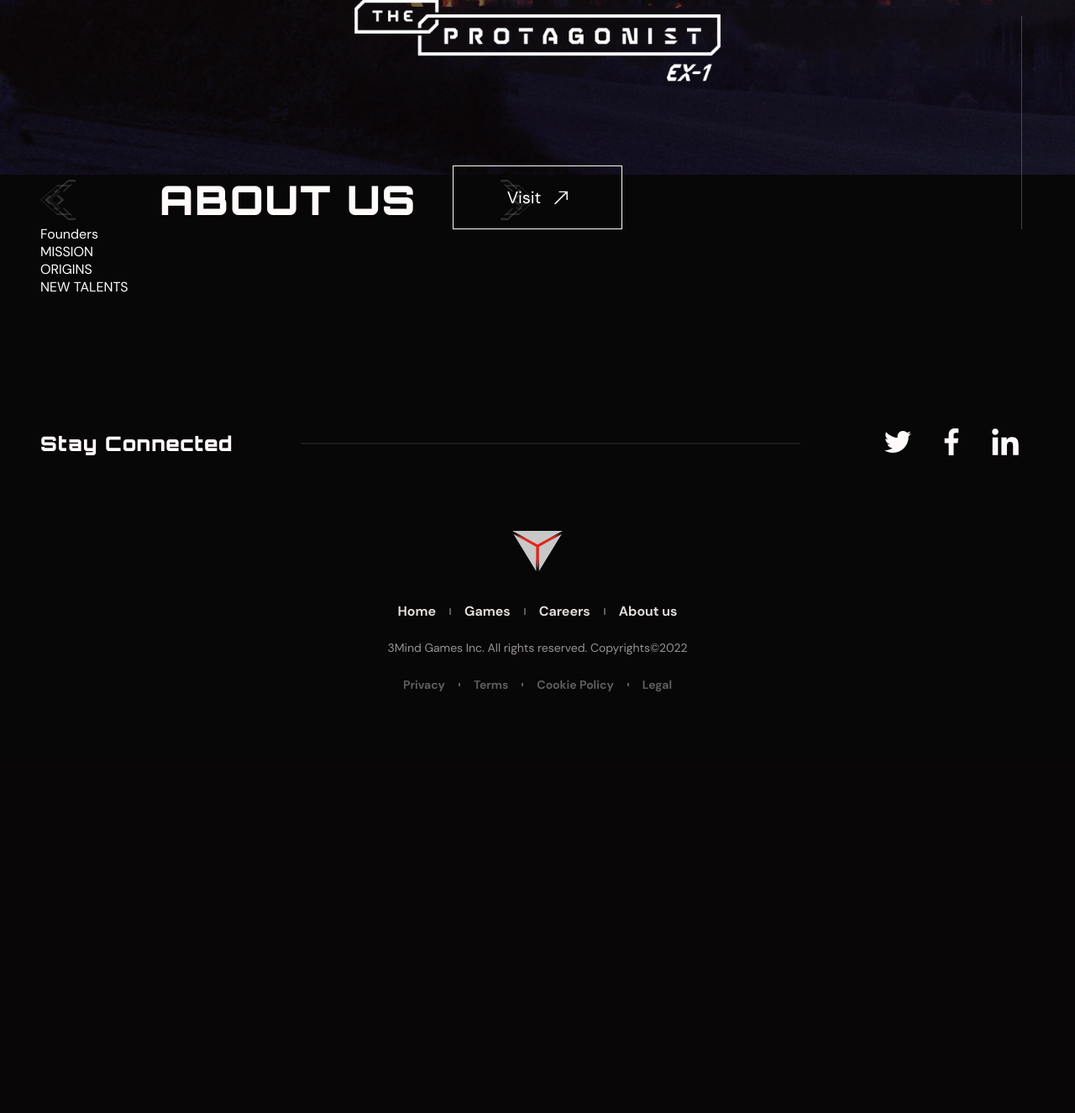
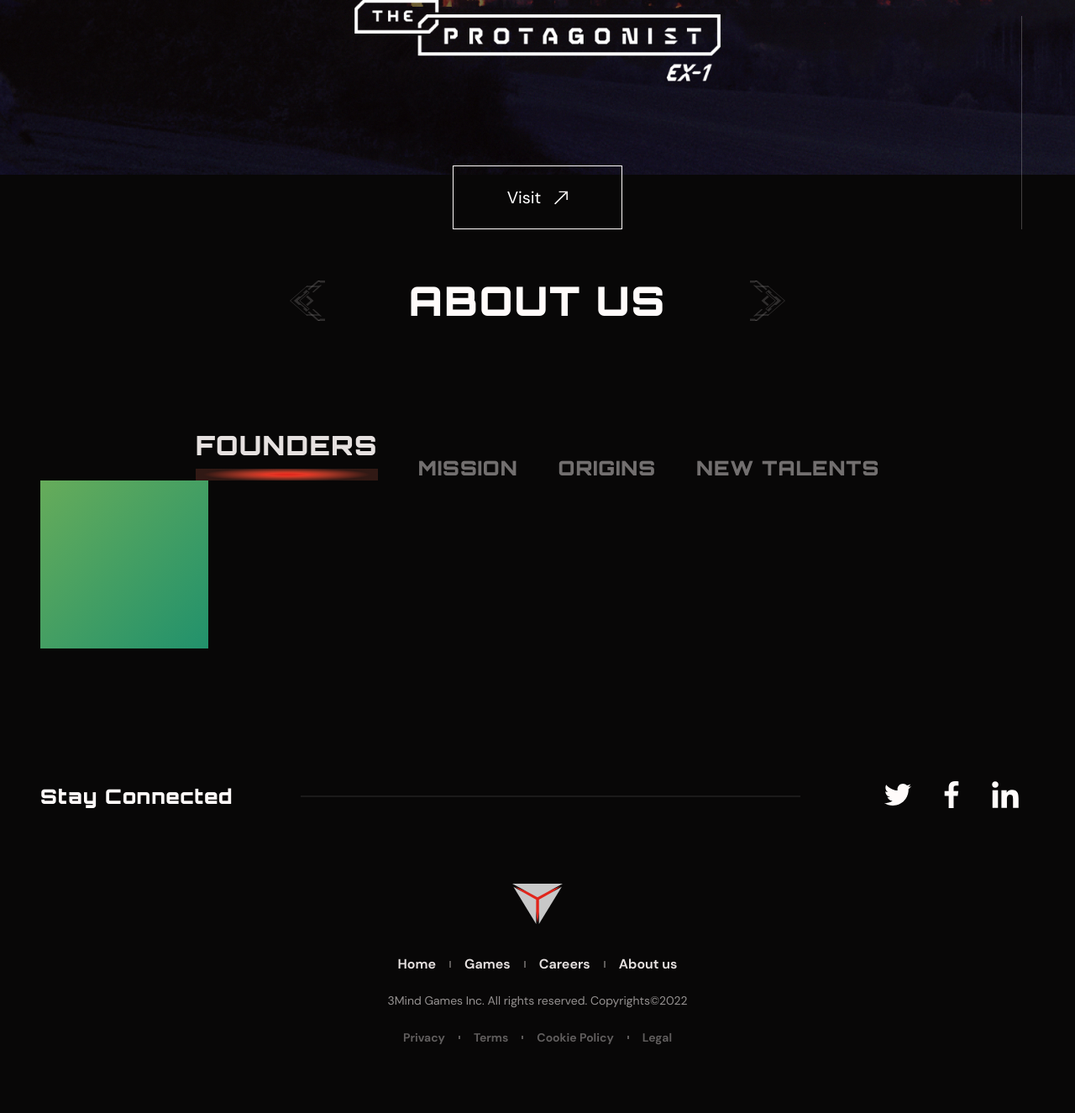
Before and after one commit to altersoft-digital/3mindgames, a PHP site: page / in a window 1280 px wide. Shown: the part 592-1917 px from the top of the page at 84% size. Before the commit the page ends 1416 px from the top, so only its background shows below. Run offline with PHP 8.4, Linux system fonts and the light colour scheme.

Commit message:
dgs
sdfs

```diff
--- a/assets/css/styles.css
+++ b/assets/css/styles.css
@@ -136,6 +136,18 @@
 }
 
 /******************************SECTION ABOUT US STYLES**************************/
+.section-about-us {
+  margin-top: 120px;
+}
+
+.section-about-us__header {
+  display: flex;
+  flex-direction: column;
+  align-items: center;
+  justify-content: center;
+  gap: 120px;
+}
+
 .section-about-us__heading {
   display: flex;
   align-items: center;
@@ -158,6 +170,69 @@
   letter-spacing: 0.04em;
   text-transform: uppercase;
   color: #fffbfa;
+}
+
+/*  NAV */
+
+.section-about-us__nav-box {
+  display: flex;
+  align-items: flex-end;
+  gap: 48px;
+  height: 64px;
+}
+
+.section-about-us__nav-list {
+  cursor: pointer;
+  transition: all 0.4s;
+}
+
+.section-about-us__nav-link {
+  font-family: "Orbitron";
+  font-weight: 900;
+  font-size: 24px;
+  line-height: 30px;
+  letter-spacing: 0.04em;
+  text-transform: uppercase;
+  color: #e6e1e0;
+  opacity: 0.48;
+  transition: all 0.4s;
+}
+
+.border__bottom {
+  transition: all 0.4s;
+}
+
+.section-about-us__nav-list.active .section-about-us__nav-link,
+.section-about-us__nav-list:hover .section-about-us__nav-link {
+  font-size: 32px;
+  line-height: 40px;
+  opacity: 1;
+}
+
+.section-about-us__nav-list.active .border__bottom,
+.section-about-us__nav-list:hover .border__bottom {
+  margin-top: 8px;
+  height: 14px;
+  background: radial-gradient(
+    45.66% 55.87% at 50% 50%,
+    #e1261c 0%,
+    #e22c1f 11.52%,
+    #e53826 25%,
+    rgba(231, 72, 49, 0.7243) 50.22%,
+    rgba(235, 106, 81, 0.18) 100%
+  );
+}
+
+/* FOUNDERS */
+.section-about-us__founders-img {
+  height: 25vh;
+  width: 25vh;
+  background: linear-gradient(
+    to right bottom,
+    rgba(126, 213, 111, 0.8),
+    rgba(40, 180, 133, 0.8)
+  );
+  clip-path: polygon(0 0, 100% 0, 100% 75vh, 0 100%);
 }
 
 /******************************FOOTER STYLES**************************/
--- a/index.html
+++ b/index.html
@@ -99,20 +99,29 @@
                 </div>
                 <nav class="section-about-us__nav">
                     <ul class="section-about-us__nav-box">
-                        <li class="section-about-us__nav-list">
-                            <a class="section-about-us__nav-list active" href="#">Founders</a>
+                        <li class="section-about-us__nav-list active">
+                            <a class="section-about-us__nav-link" href="#">Founders</a>
+                            <div class="border__bottom"></div>
                         </li>
                         <li class="section-about-us__nav-list">
-                            <a class="section-about-us__nav-list" href="#">MISSION</a>
+                            <a class="section-about-us__nav-link" href="#">MISSION</a>
+                            <div class="border__bottom"></div>
                         </li>
                         <li class="section-about-us__nav-list">
-                            <a class="section-about-us__nav-list" href="#">ORIGINS</a>
+                            <a class="section-about-us__nav-link" href="#">ORIGINS</a>
+                            <div class="border__bottom"></div>
                         </li>
                         <li class="section-about-us__nav-list">
-                            <a class="section-about-us__nav-list" href="#">NEW TALENTS</a>
+                            <a class="section-about-us__nav-link" href="#">NEW TALENTS</a>
+                            <div class="border__bottom"></div>
                         </li>
                     </ul>
                 </nav>
+            </div>
+            <div class="section-about-us__founders">
+                <div class="section-about-us__founders-img">
+
+                </div>
             </div>
         </div>
     </section>
```
